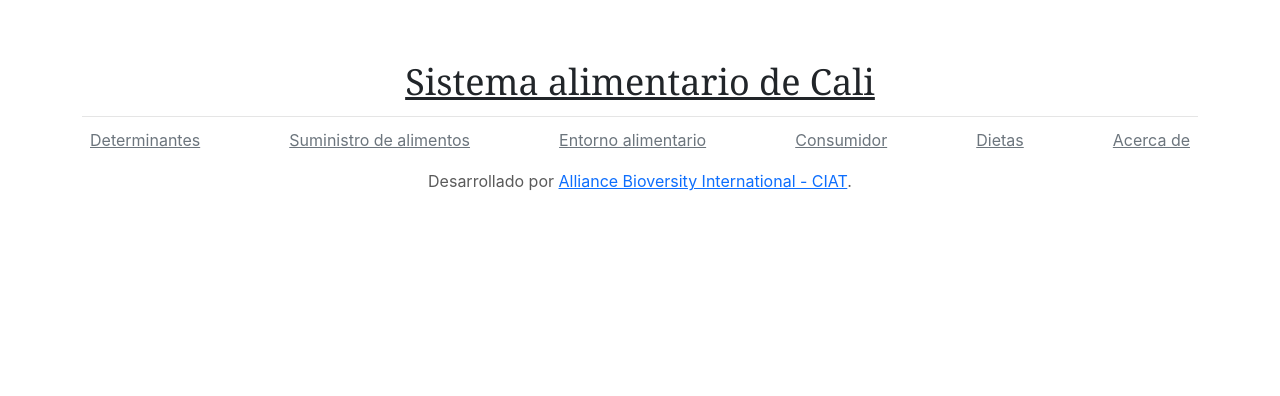
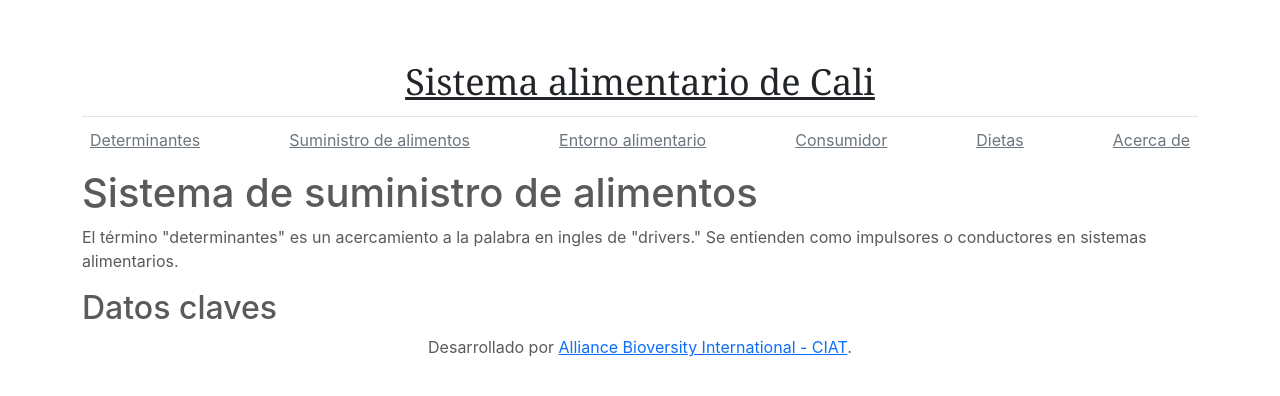
Before and after one commit to CIAT-DAPA/food_system_dashboard, a React (Create React App) app: page /suministro_alimentos in a window 1280 px wide. Shown: the top 396 px of the page. Built offline with nearby package versions, Linux system fonts and the light colour scheme; no server answers; the HTML template or start-up script is replaced by a standard one.

Commit message:
working in supplies

```diff
--- a/src/App.js
+++ b/src/App.js
@@ -8,6 +8,7 @@ import Home from './pages/home/Home';
 import Determinants from './pages/determinants/Determinants';
 
 import './App.css';
+import Supplies from './pages/supplies/Supplies';
 
 class App extends Component {
   render() {
@@ -19,6 +20,7 @@ class App extends Component {
             <Routes>
               <Route exact path='/' element={<Home />} />
               <Route path='/determinantes' element={<Determinants />} />
+              <Route path='/suministro_alimentos' element={<Supplies />} />
             </Routes>
           </Router>
         </div>
--- a/src/components/nav/Nav.js
+++ b/src/components/nav/Nav.js
@@ -26,7 +26,7 @@ function Nav() {
             <div className="nav-scroller py-1 mb-2">
                 <nav className="nav d-flex justify-content-between">
                     <a className="p-2 link-secondary" href="/determinantes">Determinantes</a>
-                    <a className="p-2 link-secondary" href="/suministro">Suministro de alimentos</a>
+                    <a className="p-2 link-secondary" href="/suministro_alimentos">Suministro de alimentos</a>
                     <a className="p-2 link-secondary" href="/entorno">Entorno alimentario</a>
                     <a className="p-2 link-secondary" href="/consumidor">Consumidor</a>
                     <a className="p-2 link-secondary" href="/dietas">Dietas</a>
--- a/src/pages/determinants/Determinants.js
+++ b/src/pages/determinants/Determinants.js
@@ -35,16 +35,13 @@ function Determinants() {
                                 type: "bar",
                                 series: [{ data: data3.bars.values }],
                                 options: {
-
                                     xaxis: {
                                         categories: data3.bars.categories
                                     },
                                     legend: { show: false },
                                     title: { display: true, text: "Cobertura de servicios públicos" }
-
                                 }
                             };
-                            console.log(bar_chart);
                             setPlots({ pies: pie_charts, bars: bar_chart });
                         });
                     }
--- /dev/null
+++ b/src/pages/supplies/Supplies.js
@@ -0,0 +1,56 @@
+import React from 'react';
+import Chart from 'react-apexcharts';
+
+import Highlight from '../../components/highlight/Highlight';
+import Sources from '../../components/sources/Sources';
+import DeterminantsData from '../../services/DeterminantsData';
+import Infographic from '../../services/Infographic';
+import Source from '../../services/Source';
+
+import './Supplies.css';
+
+function Supplies() {
+    const [infographic, setInfographics] = React.useState();
+
+    const load_data = () => {
+        Infographic.list("supply").then(
+            (data) => {
+                Source.list("supply").then(
+                    (data2) => {
+                        setInfographics({ info: data, sources: data2 });
+                    }
+                );
+            }
+        );
+
+    }
+    React.useEffect(() => {
+        load_data();
+        return () => undefined;
+    }, []);
+
+    return (
+        <article>
+            <h1>
+                Sistema de suministro de alimentos
+            </h1>
+            <p>
+                El término "determinantes" es un acercamiento a la palabra en ingles de "drivers."
+                Se entienden como impulsores o conductores en sistemas alimentarios.
+            </p>
+            <h2>
+                Datos claves
+            </h2>
+            {infographic ?
+                <>
+                    <Highlight data={infographic.info} />
+                    <Sources items={infographic.sources} />
+                </>
+                :
+                <></>
+            }
+        </article>
+    );
+}
+
+export default Supplies;
```
Also changed, not shown: data/infographics/supply_highlights.json (added, +25 -0 lines), data/infographics/supply_sources.json (added, +26 -0 lines), src/pages/supplies/Supplies.css (added).
